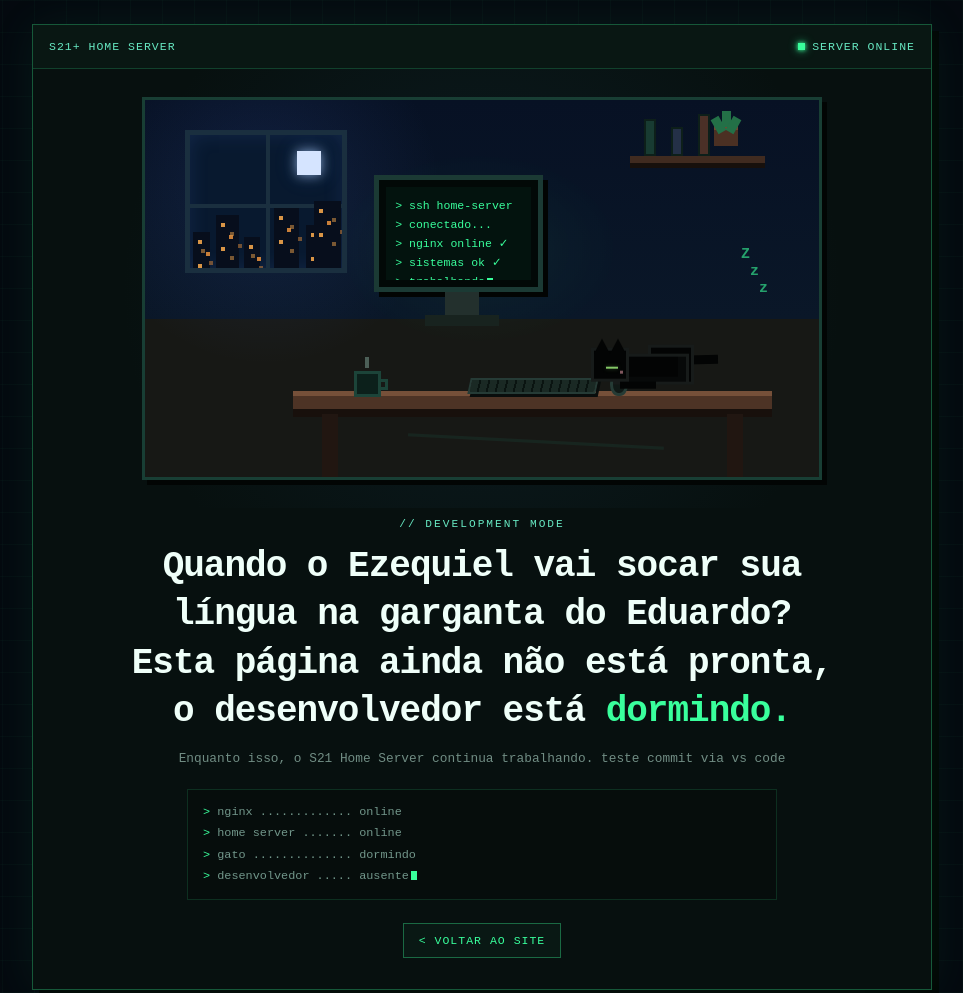
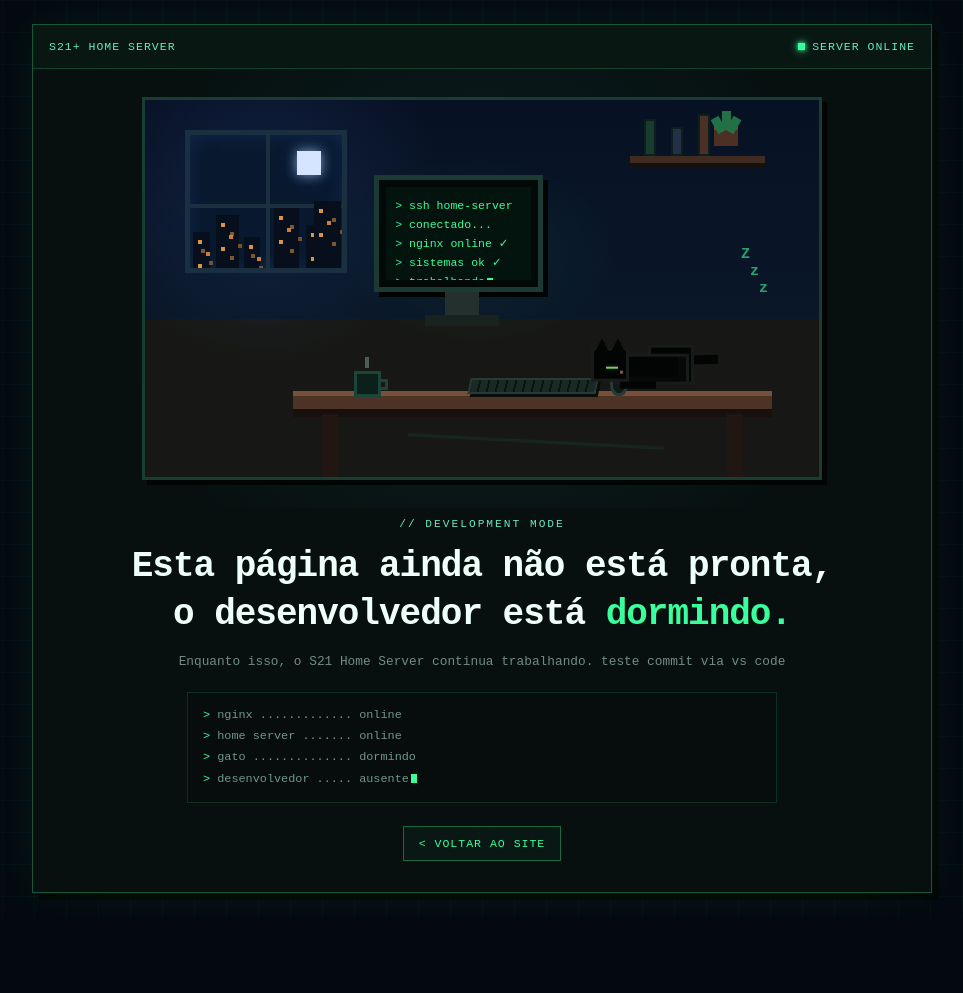
Before and after one commit to eduardoserjonidev-del/homelabs21, a plain HTML site: page maintenance.html in a window 1280 px wide. Shown: the top 993 px of the page, without its empty margins (158-1121 px from the left). After the commit the page ends 917 px from the top, so only its background shows below. Drawn offline with Linux system fonts and the light colour scheme.

Commit message:
demonstração apagada

```diff
--- a/maintenance.html
+++ b/maintenance.html
@@ -389,7 +389,6 @@
 
     <section class="content">
       <div class="status-label">// DEVELOPMENT MODE</div>
-      <h1>Quando o Ezequiel vai socar sua língua na garganta do Eduardo?</h1>
       <h1>Esta página ainda não está pronta,<br>o desenvolvedor está <span>dormindo.</span></h1>
       <p class="subtitle">Enquanto isso, o S21 Home Server continua trabalhando. teste commit via vs code</p>
 
```
